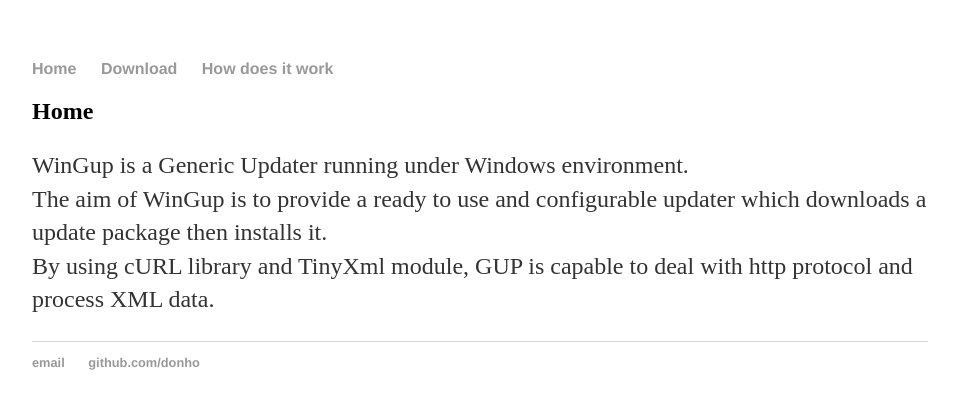
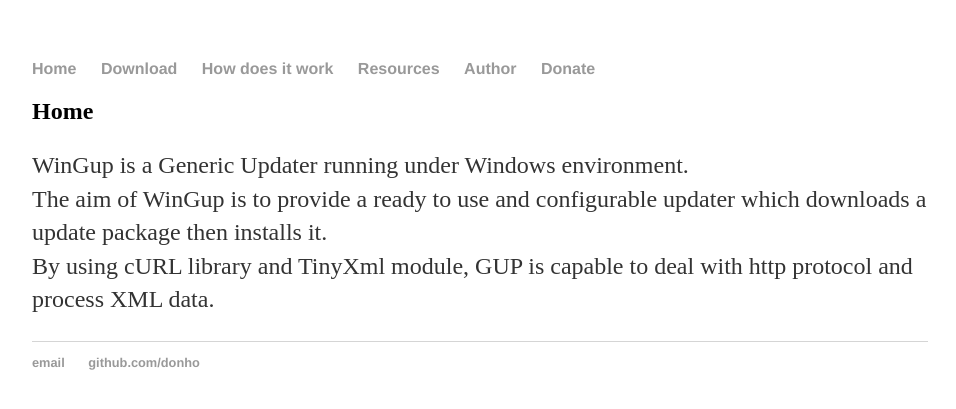
Before and after one commit to gupwin32/gupwin32.github.io, a Jekyll site: the page built from index.html, in a window 1280 px wide. Shown: the top 409 px of the page, without its empty margins (160-1116 px from the left). Built offline with Jekyll 4.4.1, drawn with Linux system fonts in a browser that asks for light colours.

Commit message:
Update default.html

```diff
--- a/_layouts/default.html
+++ b/_layouts/default.html
@@ -11,6 +11,9 @@
         		<li><a href="/">Home</a></li>
 	        	<li><a href="/download">Download</a></li>
 	        	<li><a href="/how">How does it work</a></li>
+	        	<li><a href="/resources">Resources</a></li>
+	        	<li><a href="/author">Author</a></li>
+	        	<li><a href="/donate">Donate</a></li>
     		</ul>
 		</nav>
 		<div class="container">
```
